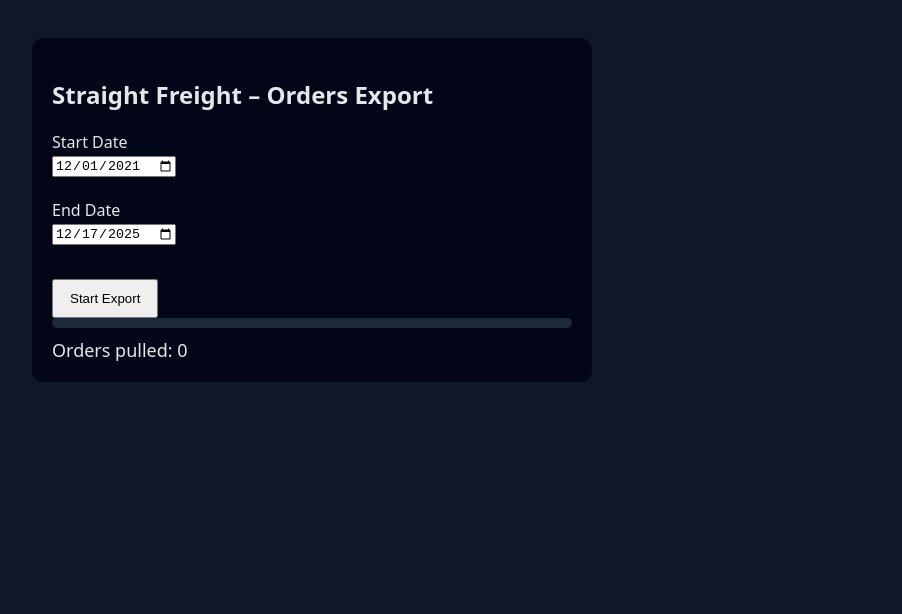
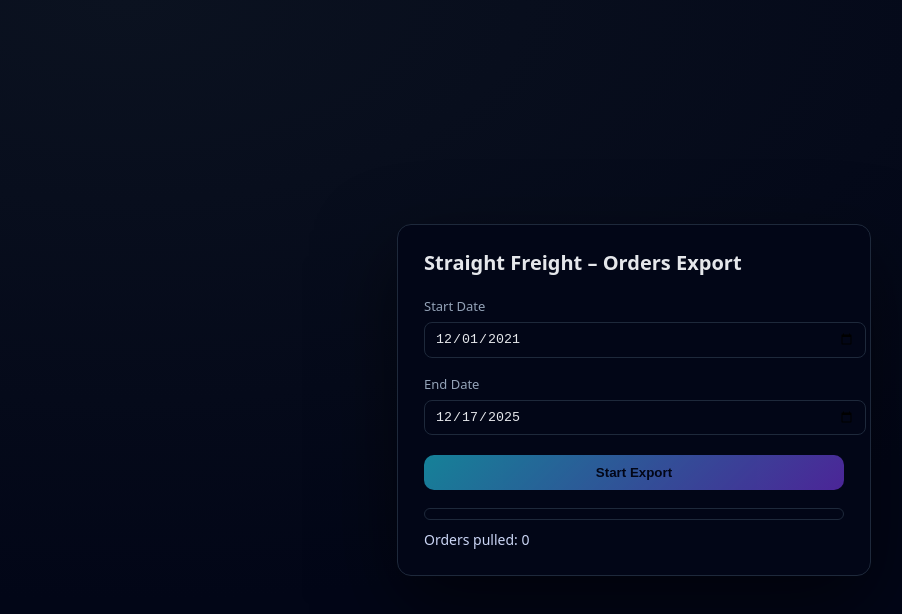
Before and after one commit to cmosqueda1/Straight-Freight-All-Orders, a plain HTML site: page index.html in a window 1280 px wide. Both pictures are taken after a click on the button "Start Export". Shown: the whole page, without its empty margins (6-908 px from the left). Drawn offline with Linux system fonts and the light colour scheme; no server answers.

Commit message:
Update index.html

```diff
--- a/index.html
+++ b/index.html
@@ -1,68 +1,188 @@
 <!DOCTYPE html>
-<html>
+<html lang="en">
 <head>
-<meta charset="utf-8">
-<title>Straight Freight – Orders Export</title>
-<style>
-body { font-family: system-ui; background:#0f172a; color:#e5e7eb; padding:30px }
-.card { background:#020617; padding:20px; max-width:520px; border-radius:12px }
-.progress { height:10px; background:#1e293b; border-radius:8px; overflow:hidden }
-.bar { height:100%; width:0%; background:#22d3ee; transition:.3s }
-.counter { font-size:18px; margin-top:10px }
-button { padding:10px 16px; margin-top:12px; cursor:pointer }
-</style>
+  <meta charset="UTF-8" />
+  <title>Straight Freight – Orders Export</title>
+
+  <style>
+    body {
+      margin: 0;
+      min-height: 100vh;
+      font-family: system-ui, -apple-system, Segoe UI, Roboto, Arial;
+      background: radial-gradient(1200px 600px at 10% 0%, #0b1220, #020617);
+      color: #e5e7eb;
+      display: flex;
+      align-items: center;
+      justify-content: center;
+    }
+
+    .card {
+      background: #020617;
+      border: 1px solid #1e293b;
+      border-radius: 14px;
+      padding: 24px 26px 26px;
+      width: 420px;
+      box-shadow: 0 30px 80px rgba(0,0,0,.55);
+    }
+
+    h2 {
+      margin: 0 0 18px 0;
+      font-size: 20px;
+      font-weight: 600;
+    }
+
+    label {
+      font-size: 13px;
+      color: #94a3b8;
+    }
+
+    input {
+      width: 100%;
+      margin: 6px 0 14px;
+      padding: 8px 10px;
+      background: #020617;
+      border: 1px solid #1e293b;
+      border-radius: 8px;
+      color: #e5e7eb;
+    }
+
+    button {
+      width: 100%;
+      padding: 10px;
+      border-radius: 10px;
+      border: none;
+      background: linear-gradient(135deg, #22d3ee, #7c3aed);
+      color: #020617;
+      font-weight: 600;
+      cursor: pointer;
+      margin-top: 6px;
+    }
+
+    button:disabled {
+      opacity: .6;
+      cursor: not-allowed;
+    }
+
+    .progress {
+      height: 10px;
+      background: #020617;
+      border: 1px solid #1e293b;
+      border-radius: 999px;
+      margin-top: 18px;
+      overflow: hidden;
+    }
+
+    .bar {
+      height: 100%;
+      width: 0%;
+      background: linear-gradient(90deg, #22d3ee, #7c3aed);
+      transition: width .3s ease;
+    }
+
+    .counter {
+      margin-top: 10px;
+      font-size: 14px;
+      color: #cbd5f5;
+    }
+  </style>
 </head>
 <body>
 
 <div class="card">
   <h2>Straight Freight – Orders Export</h2>
 
-  <label>Start Date</label><br>
-  <input type="date" id="start" value="2021-12-01"><br><br>
+  <label for="start">Start Date</label>
+  <input type="date" id="start" value="2021-12-01" />
 
-  <label>End Date</label><br>
-  <input type="date" id="end" value="2025-12-17"><br><br>
+  <label for="end">End Date</label>
+  <input type="date" id="end" value="2025-12-17" />
 
-  <button onclick="start()">Start Export</button>
+  <button id="btn" onclick="startExport()">Start Export</button>
 
-  <div class="progress"><div class="bar" id="bar"></div></div>
+  <div class="progress">
+    <div class="bar" id="bar"></div>
+  </div>
+
   <div class="counter" id="count">Orders pulled: 0</div>
 </div>
 
 <script>
-let jobId;
+let jobId = null;
 
-async function start() {
-  const s = start.value, e = end.value;
-  const r = await fetch(`/api/start-job?startDate=${s}&endDate=${e}`);
-  jobId = (await r.json()).jobId;
-  poll();
+async function startExport() {
+  const startDate = document.getElementById("start").value;
+  const endDate   = document.getElementById("end").value;
+  const btn       = document.getElementById("btn");
+
+  if (!startDate || !endDate) {
+    alert("Start and End dates are required.");
+    return;
+  }
+
+  btn.disabled = true;
+  document.getElementById("count").textContent = "Orders pulled: 0";
+  document.getElementById("bar").style.width = "0%";
+
+  const res = await fetch(
+    `/api/start-job?startDate=${encodeURIComponent(startDate)}&endDate=${encodeURIComponent(endDate)}`
+  );
+
+  const json = await res.json();
+  if (!json.jobId) {
+    alert("Failed to start job.");
+    btn.disabled = false;
+    return;
+  }
+
+  jobId = json.jobId;
+  pollStatus();
 }
 
-async function poll() {
-  const r = await fetch(`/api/job-status?jobId=${jobId}`);
-  const j = await r.json();
+async function pollStatus() {
+  const res = await fetch(`/api/job-status?jobId=${jobId}`);
+  if (!res.ok) {
+    setTimeout(pollStatus, 1500);
+    return;
+  }
 
-  count.textContent = `Orders pulled: ${j.count}`;
-  bar.style.width = Math.min(j.count / 5000 * 100, 100) + "%";
+  const data = await res.json();
+  const count = data.count ?? 0;
 
-  if (j.status === "running") {
-    setTimeout(poll, 1500);
-  } else {
-    const data = await fetch(`/api/job-result?jobId=${jobId}`).then(r=>r.json());
-    exportCSV(data);
+  document.getElementById("count").textContent =
+    `Orders pulled: ${count}`;
+
+  document.getElementById("bar").style.width =
+    Math.min(count / 5000 * 100, 100) + "%";
+
+  if (data.status === "running") {
+    setTimeout(pollStatus, 1500);
+  }
+
+  if (data.status === "done") {
+    const result = await fetch(`/api/job-result?jobId=${jobId}`);
+    const orders = await result.json();
+    exportCSV(orders);
+    document.getElementById("btn").disabled = false;
   }
 }
 
 function exportCSV(data) {
+  if (!data.length) return;
+
   const headers = Object.keys(data[0]);
-  const rows = data.map(o => headers.map(h => JSON.stringify(o[h]??"")).join(","));
+  const rows = data.map(o =>
+    headers.map(h => JSON.stringify(o[h] ?? "")).join(",")
+  );
+
   const csv = [headers.join(","), ...rows].join("\n");
+  const blob = new Blob([csv], { type: "text/csv" });
+
   const a = document.createElement("a");
-  a.href = URL.createObjectURL(new Blob([csv]));
+  a.href = URL.createObjectURL(blob);
   a.download = "straight_freight_orders.csv";
   a.click();
 }
 </script>
+
 </body>
 </html>
```
